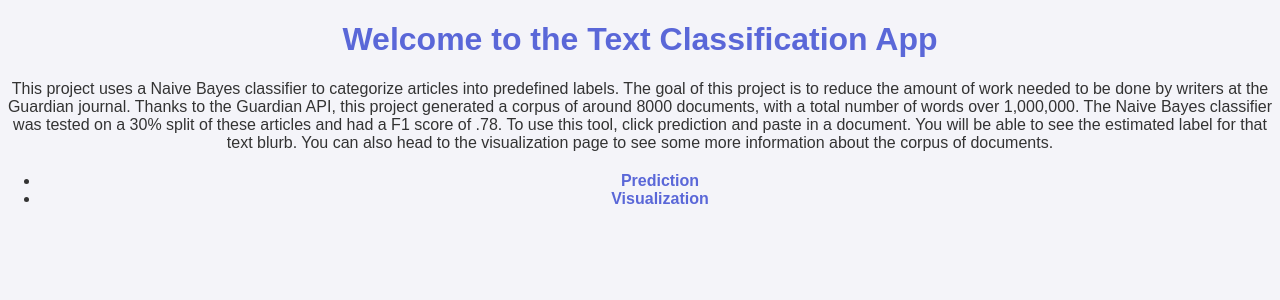
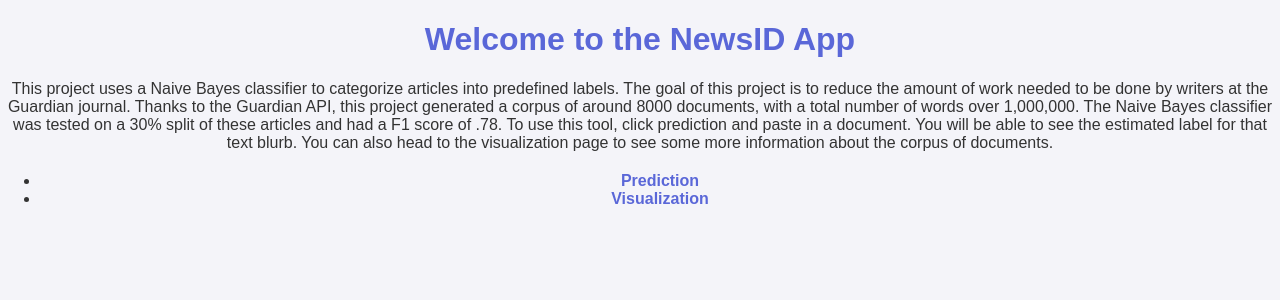
Before and after one commit to darw11n/CSCE470-Final, a Flask app: page / in a window 1280 px wide. Shown: the top 300 px of the page. Run offline with Flask 2, Linux system fonts and the light colour scheme; parts of the project's set-up code (start-up, migrations or seed data) failed here and were passed over.

Commit message:
Minor fixes

```diff
--- a/templates/index.html
+++ b/templates/index.html
@@ -3,13 +3,13 @@
 <html lang="en">
 <head>
     <meta charset="UTF-8">
-    <title>Home - Text Classifier</title>
+    <title>Home - NewsID</title>
     <link rel="stylesheet" href="{{ url_for('static', filename='styles.css') }}">
     <link rel="stylesheet" href="{{ url_for('static', filename='styles.css') }}">
 
 </head>
 <body>
-    <h1>Welcome to the Text Classification App</h1>
+    <h1>Welcome to the NewsID App</h1>
     <p id ='text'>This project uses a Naive Bayes classifier to categorize articles into predefined labels. The goal of this project is to reduce the amount of work needed
         to be done by writers at the Guardian journal. Thanks to the Guardian API, this project generated a corpus of around 8000 documents, with a total number of words over 1,000,000.
         The Naive Bayes classifier was tested on a 30% split of these articles and had a F1 score of .78. To use this tool, click prediction and paste in a document. You will be able to
```
Also changed, not shown: README.md.
